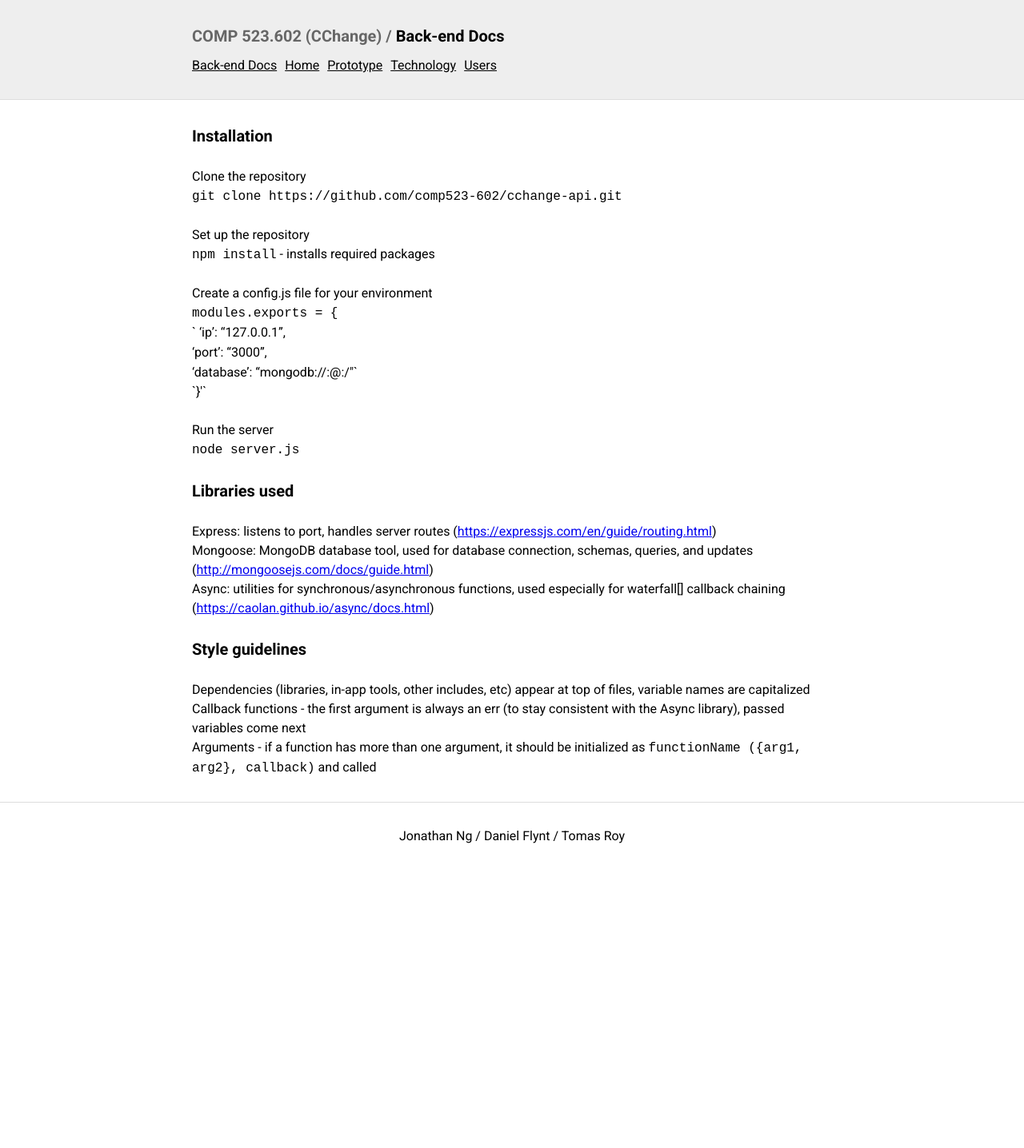
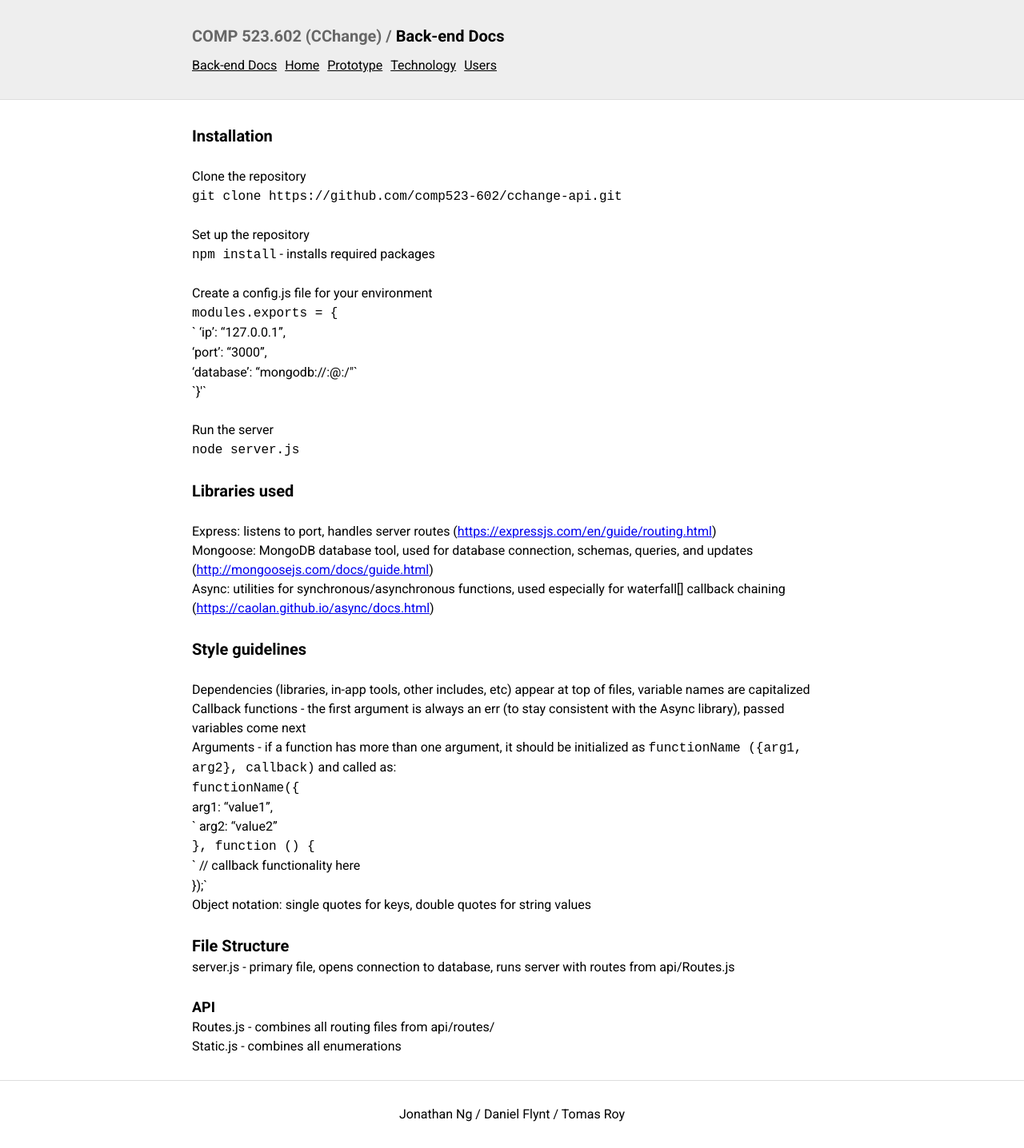
Before and after one commit to comp523-602/cchange-project, a Jekyll site: the page built from back-end-docs.markdown, in a window 1280 px wide. Shown: the whole page at 80% size. Built offline with Jekyll 4.4.1, drawn with Linux system fonts in a browser that asks for light colours; before the commit the page ends 1088 px from its top, so only the background shows below that.

Commit message:
Updated Back End Docs

```diff
--- a/back-end-docs.markdown
+++ b/back-end-docs.markdown
@@ -34,4 +34,18 @@ Async: utilities for synchronous/asynchronous functions, used especially for wat
 
 Dependencies (libraries, in-app tools, other includes, etc) appear at top of files, variable names are capitalized
 Callback functions - the first argument is always an err (to stay consistent with the Async library), passed variables come next
-Arguments - if a function has more than one argument, it should be initialized as `functionName ({arg1, arg2}, callback)` and called
+Arguments - if a function has more than one argument, it should be initialized as `functionName ({arg1, arg2}, callback)` and called as:
+`functionName({
+`    arg1: "value1",
+`    arg2: "value2"
+`}, function () {`
+`    // callback functionality here`
+`});`
+Object notation: single quotes for keys, double quotes for string values
+
+## File Structure
+server.js - primary file, opens connection to database, runs server with routes from api/Routes.js
+
+### API
+Routes.js - combines all routing files from api/routes/
+Static.js - combines all enumerations
```
